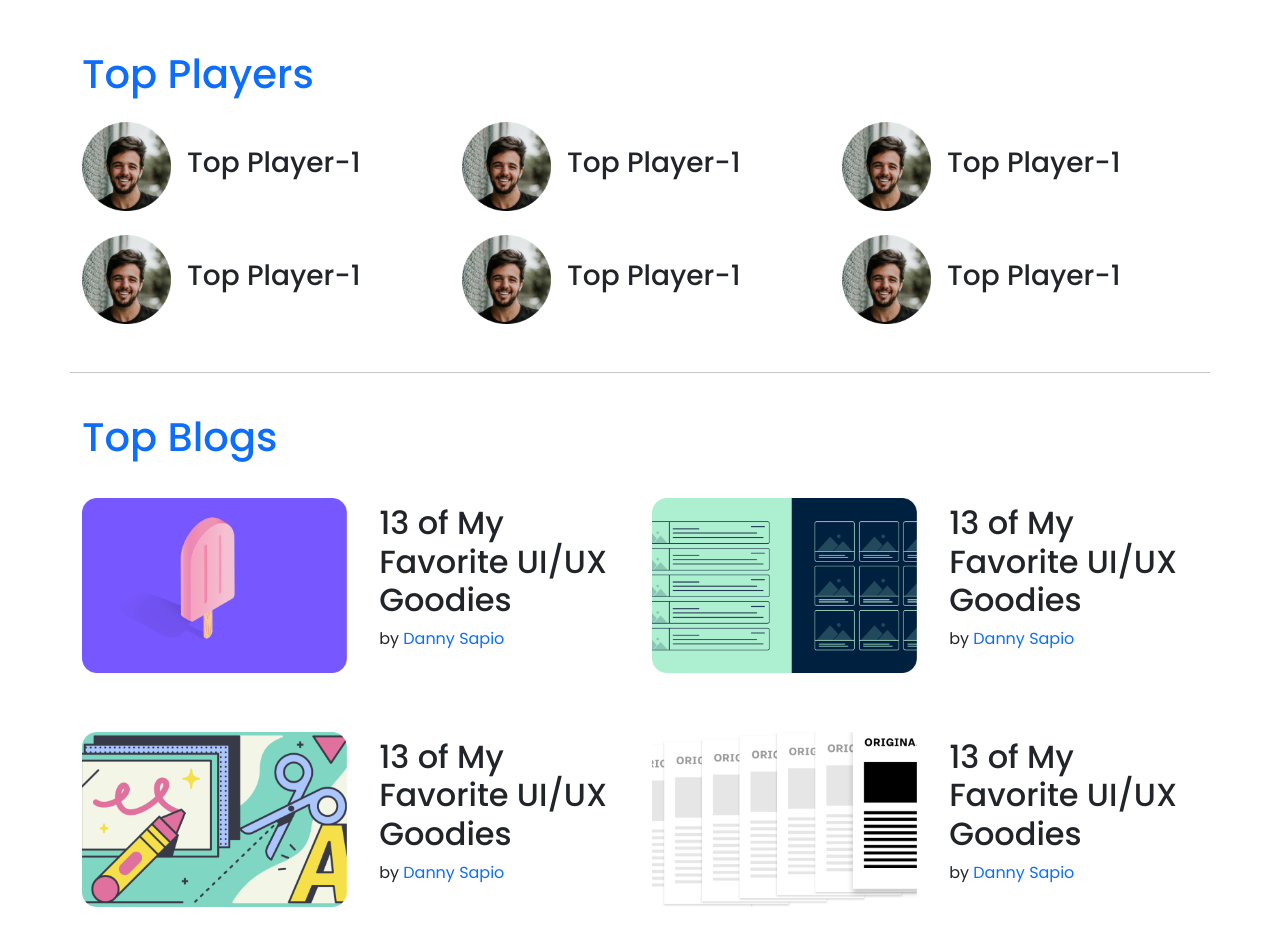
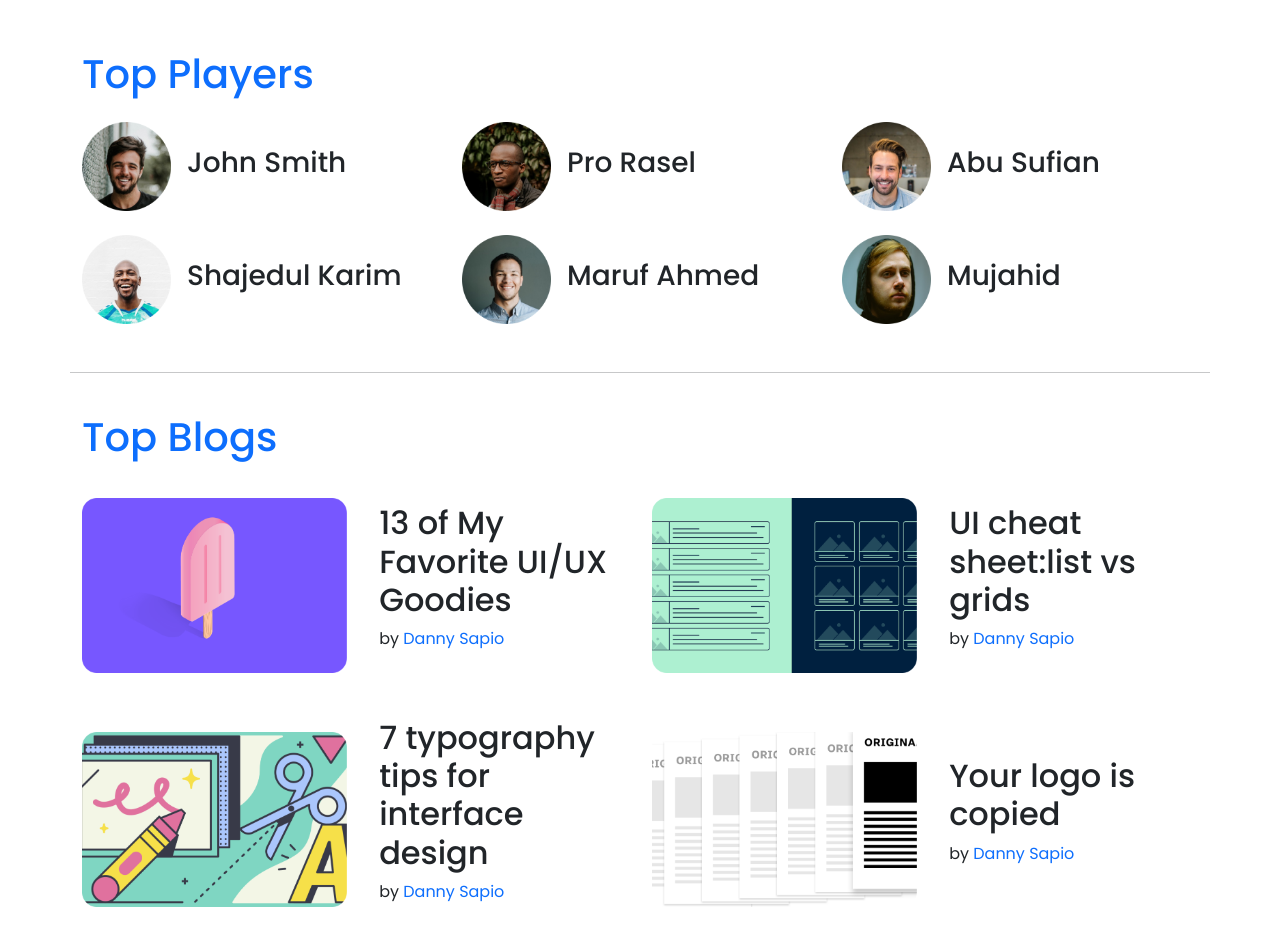
Before and after one commit to rokib97/Leader-board-using-bootstrap, a plain HTML site: page index.html in a window 1280 px wide. Shown: the top 952 px of the page. Drawn offline with Linux system fonts and the light colour scheme.

Commit message:
added logo photos

```diff
--- a/index.html
+++ b/index.html
@@ -23,27 +23,28 @@
             <div class="row ">
                 <div class="col-lg-4 col-md-6 d-flex align-items-center mb-4">
                     <img class="img-liquid w-25" src="images/players/player-1.png" alt="">
-                    <h3 class="ps-3">Top Player-1</h3>
+                    <h3 class="ps-3">John Smith</h3>
                 </div>
                 <div class="col-lg-4 col-md-6 d-flex align-items-center mb-4">
-                    <img class="img-liquid w-25" src="images/players/player-1.png" alt="">
-                    <h3 class="ps-3">Top Player-1</h3>
+                    <img class="img-liquid w-25" src="images/players/player-2.png" alt="">
+                    <h3 class="ps-3">Pro Rasel
+                    </h3>
                 </div>
                 <div class="col-lg-4 col-md-6 d-flex align-items-center mb-4">
-                    <img class="img-liquid w-25" src="images/players/player-1.png" alt="">
-                    <h3 class="ps-3">Top Player-1</h3>
+                    <img class="img-liquid w-25" src="images/players/player-3.png" alt="">
+                    <h3 class="ps-3">Abu Sufian</h3>
                 </div>
                 <div class="col-lg-4 col-md-6 d-flex align-items-center mb-4">
-                    <img class="img-liquid w-25" src="images/players/player-1.png" alt="">
-                    <h3 class="ps-3">Top Player-1</h3>
+                    <img class="img-liquid w-25" src="images/players/player-4.png" alt="">
+                    <h3 class="ps-3">Shajedul Karim</h3>
                 </div>
                 <div class="col-lg-4 col-md-6 d-flex align-items-center mb-4">
-                    <img class="img-liquid w-25" src="images/players/player-1.png" alt="">
-                    <h3 class="ps-3">Top Player-1</h3>
+                    <img class="img-liquid w-25" src="images/players/player-5.png" alt="">
+                    <h3 class="ps-3">Maruf Ahmed</h3>
                 </div>
                 <div class="col-lg-4 col-md-6 d-flex align-items-center mb-4">
-                    <img class="img-liquid w-25" src="images/players/player-1.png" alt="">
-                    <h3 class="ps-3">Top Player-1</h3>
+                    <img class="img-liquid w-25" src="images/players/player-6.png" alt="">
+                    <h3 class="ps-3">Mujahid</h3>
                 </div>
                 <hr class="mt-4">
             </div>
@@ -64,21 +65,21 @@
                     <div class="col-lg-6 col-md-6 d-flex align-items-center">
                         <img class="img-fluid w-50 h-75 me-3" src="images/blogs/blog-2.png" alt="">
                         <div class="p-3">
-                            <h2>13 of My Favorite UI/UX Goodies</h2>
+                            <h2>UI cheat sheet:list vs grids</h2>
                             <p>by <a class="text-decoration-none" href="">Danny Sapio</a></p>
                         </div>
                     </div>
                     <div class="col-lg-6 col-md-6 d-flex align-items-center">
                         <img class="img-fluid w-50 h-75 me-3" src="images/blogs/blog-3.png" alt="">
                         <div class="p-3">
-                            <h2>13 of My Favorite UI/UX Goodies</h2>
+                            <h2>7 typography tips for interface design</h2>
                             <p>by <a class="text-decoration-none" href="">Danny Sapio</a></p>
                         </div>
                     </div>
                     <div class="col-lg-6 col-md-6 d-flex align-items-center">
                         <img class="img-fluid w-50 h-75 me-3" src="images/blogs/blog-4.png" alt="">
                         <div class="p-3">
-                            <h2>13 of My Favorite UI/UX Goodies</h2>
+                            <h2>Your logo is copied</h2>
                             <p>by <a class="text-decoration-none" href="">Danny Sapio</a></p>
                         </div>
                     </div>
@@ -111,7 +112,7 @@
                 </div>
                 <div class="col-lg-4 col-md-6">
                     <img class="img-fluid w-75 mb-4" src="images/courses/course-2.png" alt="">
-                    <h2>React - The Complete Guide 2022</h2>
+                    <h2>Powerpoint 2020 Master Powerpoint Cour </h2>
                     <p>Reed Krakoff.</p>
                     <div class="d-flex align-items-center justify-content-between ">
                         <span>
@@ -130,7 +131,7 @@
                 </div>
                 <div class="col-lg-4 col-md-6">
                     <img class="img-fluid w-75 mb-4" src="images/courses/course-3.png" alt="">
-                    <h2>React - The Complete Guide 2022</h2>
+                    <h2>The Complete JavaScript Course 2020</h2>
                     <p>Reed Krakoff.</p>
                     <div class="d-flex align-items-center justify-content-between ">
                         <span>
```
